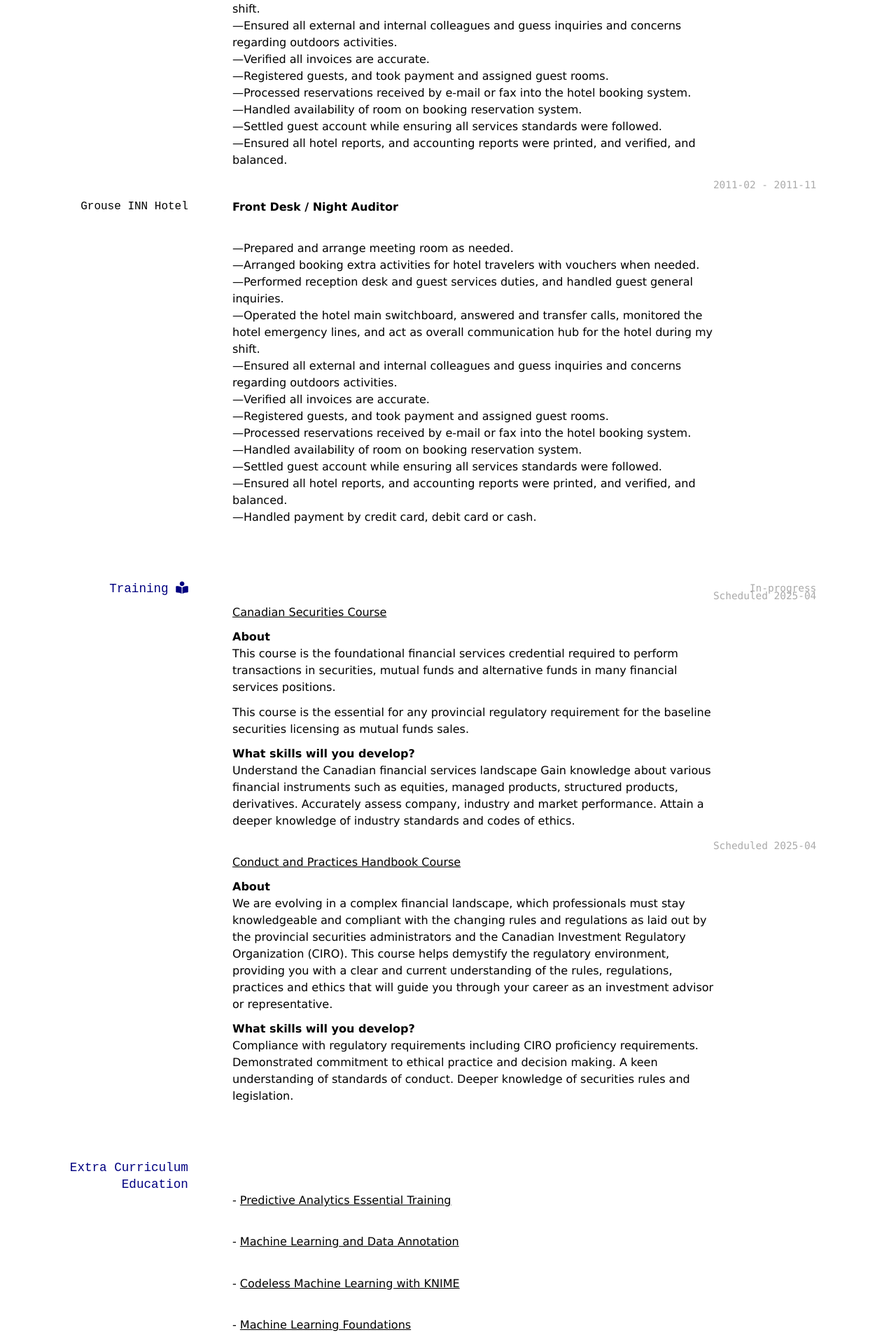
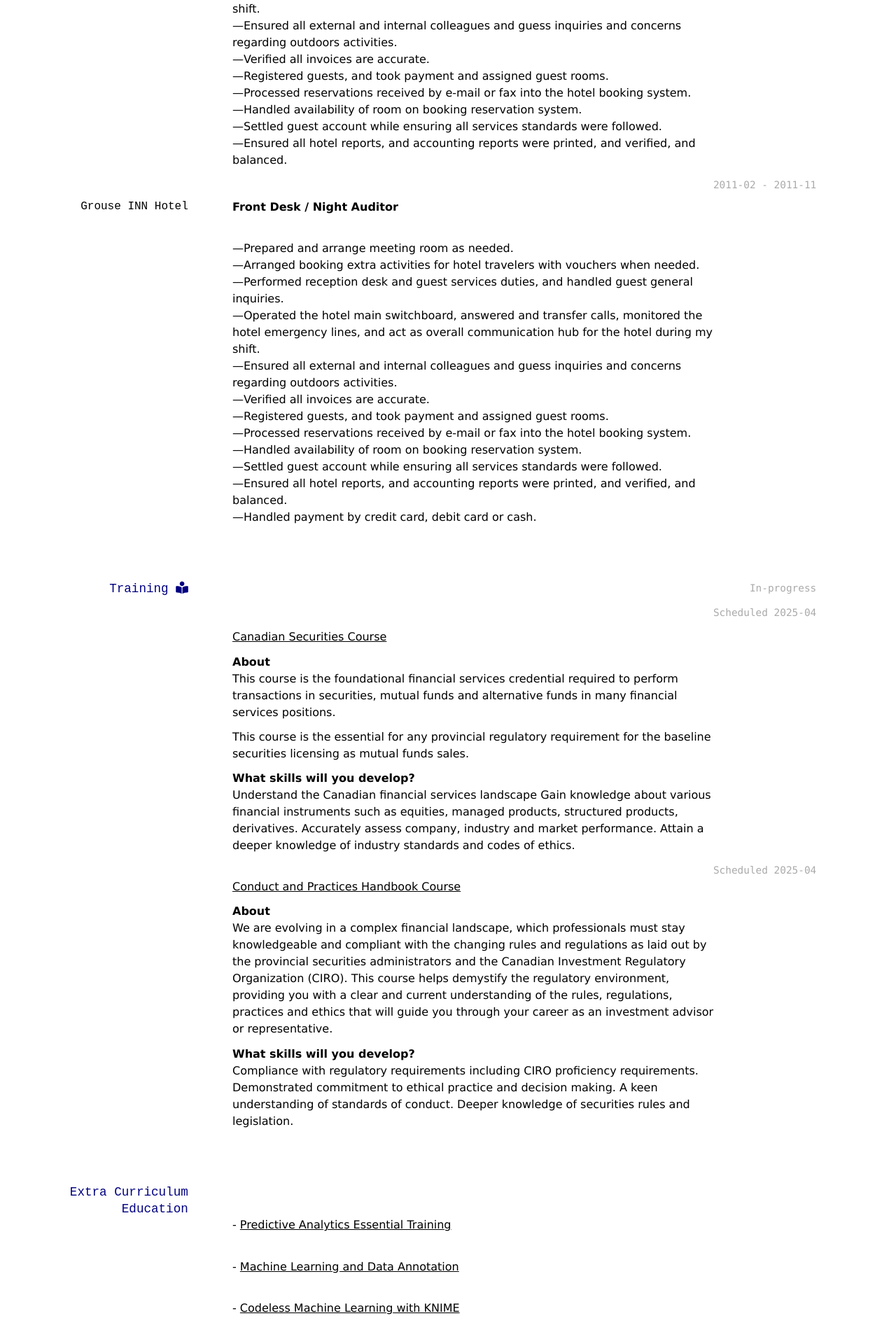
Before and after one commit to s-earnest/resume, a Jekyll site: the page built from index.md, in a window 1280 px wide. Shown: the part 4480-6400 px from the top of the page at 70% size. Built offline with Jekyll 4.4.1, drawn with Linux system fonts in a browser that asks for light colours; nearby versions of some CDN libraries; a style sheet for code colours, icons or effects is not loaded.

Commit message:
20241212 124812

```diff
--- a/index.md
+++ b/index.md
@@ -221,7 +221,7 @@ I honestly think you should get a good picture of who I am, what I like to do an
 
 `In-progress`
 
-`Scheduled 2025-04`
+<br>`Scheduled 2025-04`
 
 <br>[Canadian Securities Course]( https://www.csi.ca/en/learning/courses/csc ){:target="_blank"}
 
```
